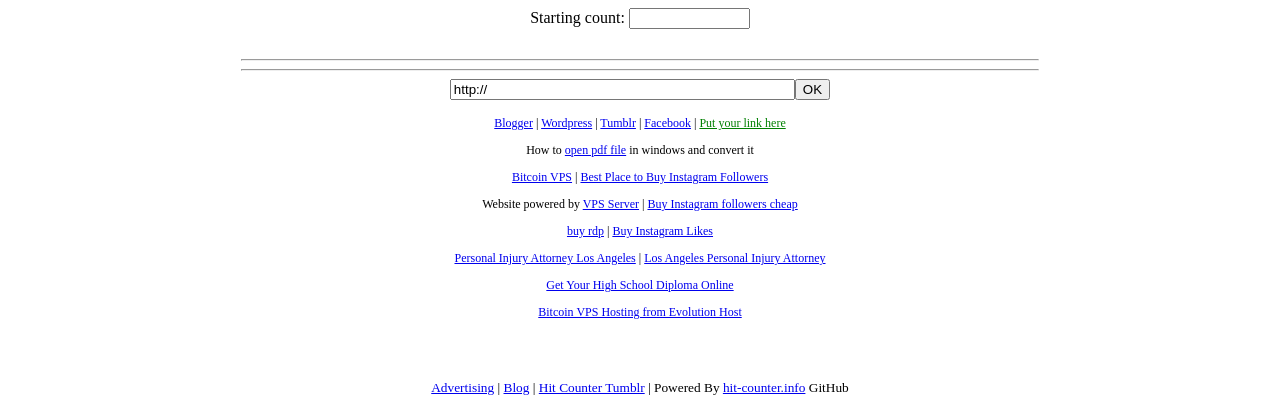
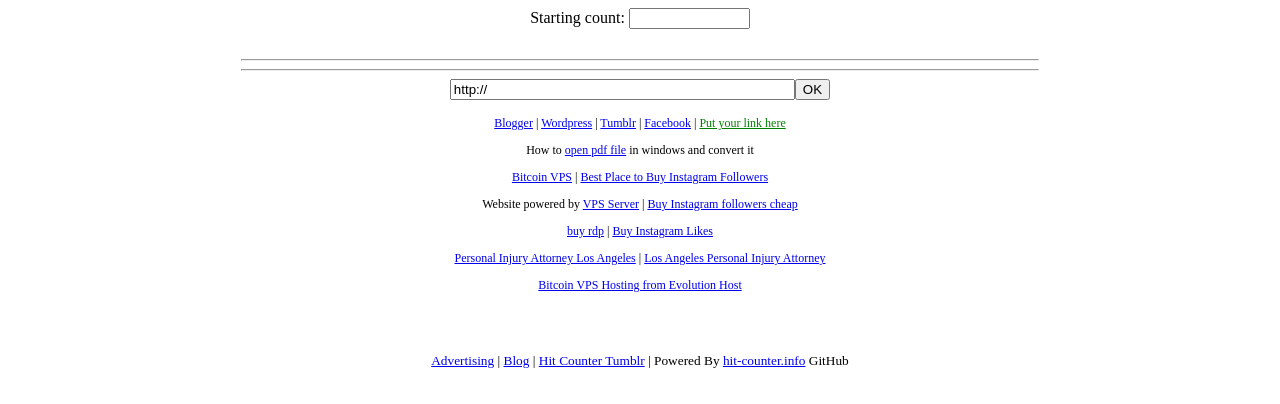
Before and after one commit to itrascastro/hit-counter.info, a plain HTML site: page index.html in a window 1280 px wide. Shown: the part 507-911 px from the top of the page. After the commit the page ends 884 px from the top, so only its background shows below. Drawn offline with Linux system fonts and the light colour scheme.

Commit message:
Revert "updated"
This reverts commit 123df8a0195fa213209b346643acccdc4f4a64bb.

```diff
--- a/index.html
+++ b/index.html
@@ -159,10 +159,6 @@
                 <a href="https://www.losangelespersonalinjury.attorney/practice-areas/personal-injury-attorney-los-angeles/">Personal Injury Attorney Los Angeles</a> | <a href="https://www.losangelespersonalinjury.attorney">Los Angeles Personal Injury Attorney</a>
             </p>
 
-            <p>
-                <a href="https://excelhighschool.com">Get Your High School Diploma Online</a>
-            </p>
-
             <p><a href="https://evolution-host.com/bitcoin-vps.php">Bitcoin VPS Hosting from Evolution Host</a></p>
  </div>
     <div style="text-align: center; margin-top: 60px;"><small>
```
